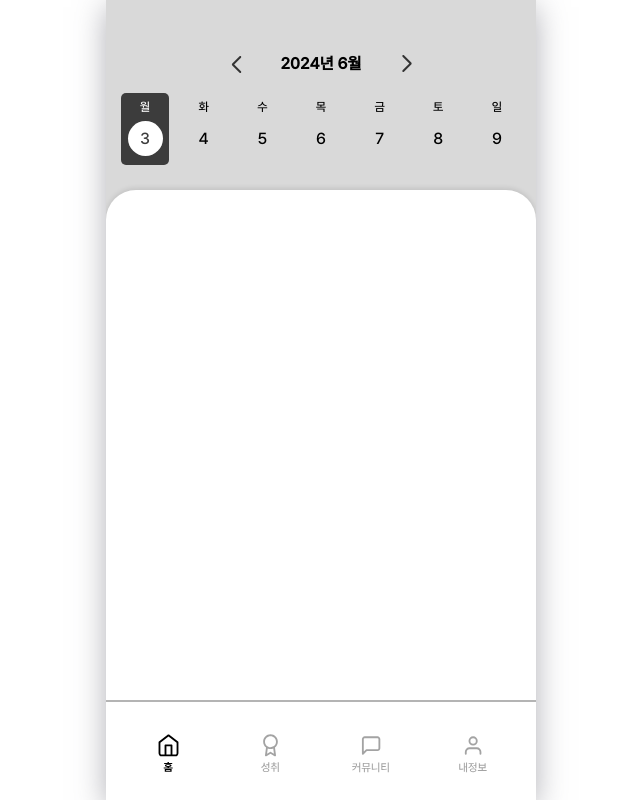
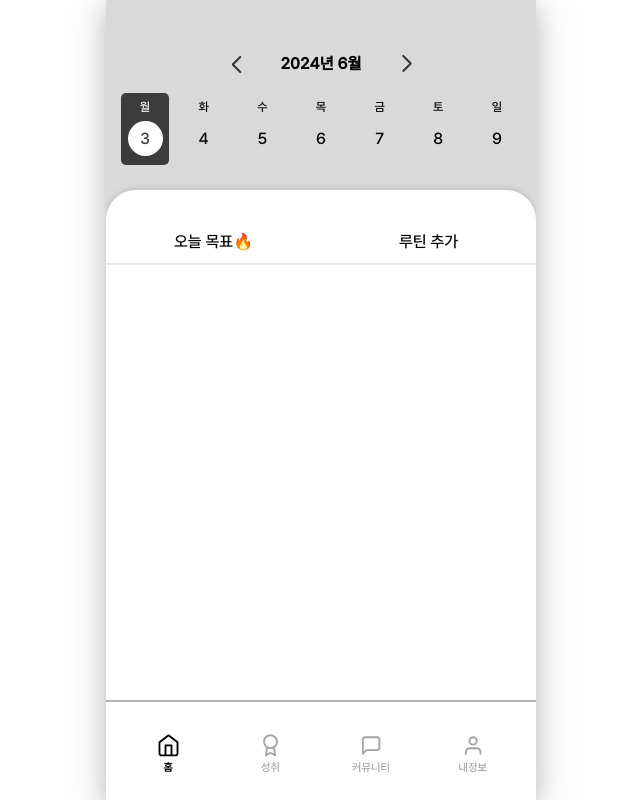
Before and after one commit to GDSC-CheckMate/GOFE_FrontEnd, a React (Create React App) app: page / in a window 1280 px wide. Shown: the whole page, without its empty margins (319-959 px from the left). Built offline with nearby package versions, Linux system fonts and the light colour scheme.

Commit message:
#7 - 메인페이지 디테일 개발 중
메인페이지 디테일 개발 중 현재 <hr/> 선까지 만들었음

```diff
--- /dev/null
+++ b/src/components/main/MainPickerDay.jsx
@@ -0,0 +1,30 @@
+import React from "react"
+
+const MainPickerDay = ({ day, weekday, selectedDay, onClickSelectedDay }) => {
+  const activeDay = (weekday) => {
+    return selectedDay === weekday
+  }
+  return (
+    <div onClick={() => onClickSelectedDay(weekday)}>
+      <div
+        key={day}
+        className={`main-page-calendar-days-item-container ${
+          activeDay(weekday) ? "active" : ""
+        }`}
+      >
+        <div
+          className={`main-page-calendar-days-item-weekday ${
+            activeDay(weekday) ? "active" : ""
+          }`}
+        >
+          {weekday}
+        </div>
+        <div className={`main-page-calendar-days-item-day`}>
+          <div className={`${activeDay(weekday) ? "active" : ""}`}>{day}</div>
+        </div>
+      </div>
+    </div>
+  )
+}
+
+export default MainPickerDay
--- a/src/page/main/index.jsx
+++ b/src/page/main/index.jsx
@@ -2,10 +2,12 @@ import React, { useState, useEffect } from "react"
 import { ReactComponent as ArrowfrontIcon } from "../../assets/home/Arrowfront.svg"
 import { ReactComponent as ArrowbackIcon } from "../../assets/home/Arrowback.svg"
 import dayData from "../../api/mock/day.json"
+import MainPickerDay from "../../components/main/MainPickerDay"
 
 const Main = () => {
   const [calendarData, setCalendarData] = useState(null)
   const [selectedDay, setSelectedDay] = useState("월")
+  const [selectedSection, setSelectedSection] = useState("오늘 목표🔥")
 
   useEffect(() => {
     setCalendarData(dayData)
@@ -20,8 +22,9 @@ const Main = () => {
     setSelectedDay(weekday)
   }
 
-  const activeDay = (weekday) => {
-    return selectedDay === weekday
+  const onClickSelectedSection = (section) => {
+    console.log(section)
+    setSelectedSection(section)
   }
 
   return (
@@ -34,31 +37,30 @@ const Main = () => {
         </div>
         <div className="main-page-calendar-days-container">
           {calendarData.days.map((day) => (
-            <div onClick={() => onClickSelectedDay(day.weekday)}>
-              <div
-                key={day.day}
-                className={`main-page-calendar-days-item-container ${
-                  activeDay(day.weekday) ? "active" : ""
-                }`}
-              >
-                <div
-                  className={`main-page-calendar-days-item-weekday ${
-                    activeDay(day.weekday) ? "active" : ""
-                  }`}
-                >
-                  {day.weekday}
-                </div>
-                <div className={`main-page-calendar-days-item-day`}>
-                  <div className={`${activeDay(day.weekday) ? "active" : ""}`}>
-                    {day.day}
-                  </div>
-                </div>
-              </div>
-            </div>
+            <MainPickerDay
+              key={day.day}
+              day={day.day}
+              weekday={day.weekday}
+              selectedDay={selectedDay}
+              onClickSelectedDay={onClickSelectedDay}
+            />
           ))}
         </div>
       </div>
-      <div className="main-page-calendar-detail-container"></div>
+      <div className="main-page-detail-container">
+        <div className="main-page-detail-routine-container">
+          <div className="main-page-detail-routine-selection-container">
+            <div
+              className="main-page-detail-routine-selection"
+              onClick={() => onClickSelectedSection("오늘 목표🔥")}
+            >
+              오늘 목표🔥
+            </div>
+            <div className="main-page-detail-routine-selection">루틴 추가</div>
+          </div>
+          <hr className="main-page-detail-routine-selection-hr" />
+        </div>
+      </div>
     </div>
   )
 }
--- a/src/scss/page/_main.scss
+++ b/src/scss/page/_main.scss
@@ -70,7 +70,7 @@
         }
     }
 
-    .main-page-calendar-detail-container {
+    .main-page-detail-container {
         position: absolute;
         background-color: #ffffff;
         border-radius: 30px 30px 0 0;
@@ -79,5 +79,30 @@
         height: auto;
         width: 100%;
         box-shadow: 0px -2px 5px rgba(0, 0, 0, 0.1);
+
+        .main-page-detail-routine-container {
+            margin-top: 40px;
+            .main-page-detail-routine-selection-container {
+                @include inline-flexbox(center, center);
+                gap: 120px;
+                margin-bottom: 8.5px;
+
+                .main-page-detail-routine-selection {
+                    @include inline-flexbox(center, center);
+                    width: 95px;
+                    font-size: 16px;
+                    &.active {
+                        border-bottom: 2px solid #3c3c3c;
+                    }
+                }
+            }
+
+            .main-page-detail-routine-selection-hr {
+                height: 2px;
+                background-color: #eaeaea;
+            }
+            .main-page-detail-routine-title {
+            }
+        }
     }
 }
```
